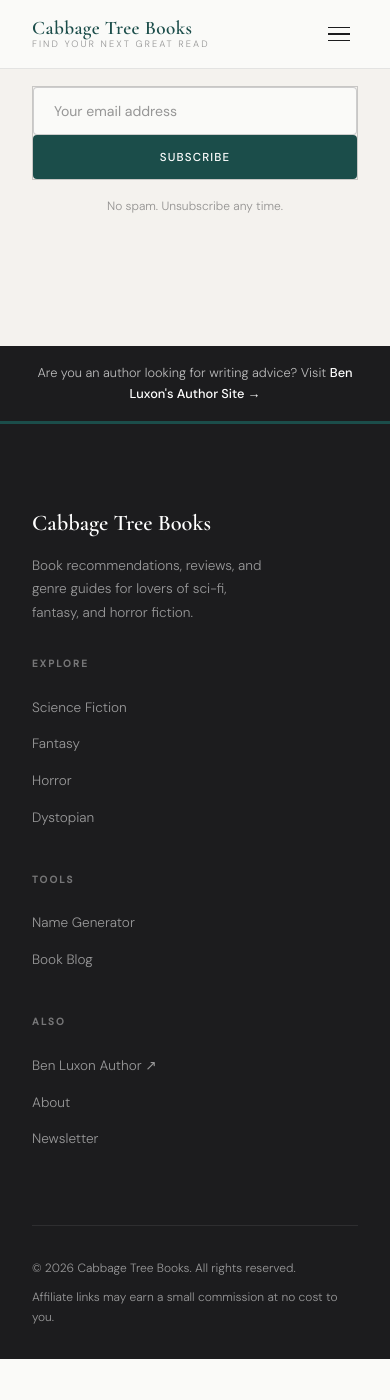
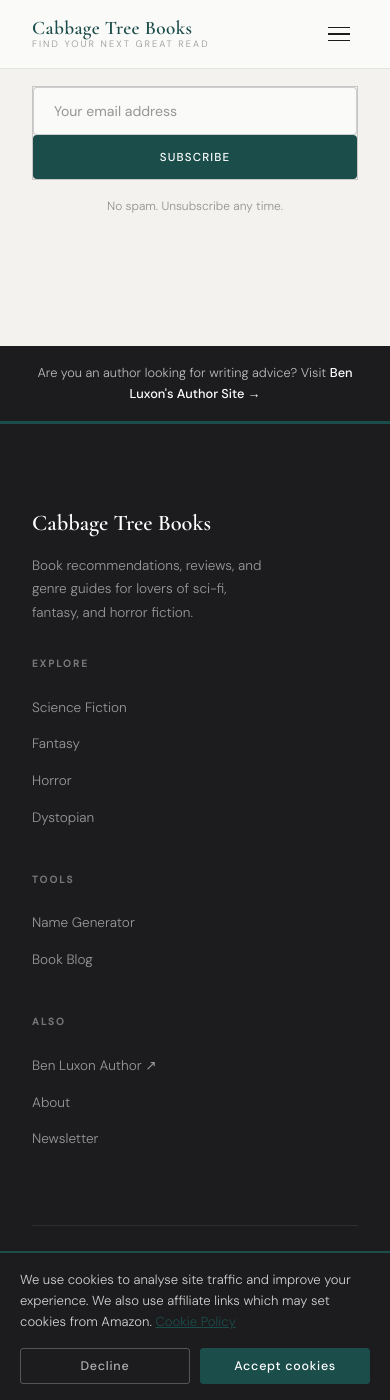
Before and after one commit to bluxon92-bit/cabbagetreebooks.com, a Jekyll site: the page built from index.html, in a window 390 px wide and 1400 px high, scrolled down 5624 px. Built offline with Jekyll 4.4.1, drawn with Linux system fonts in a browser that asks for light colours; before the commit the page ends 6983 px from its top, so only the background shows below that.

Commit message:
Added cookies banner

```diff
--- /dev/null
+++ b/_includes/cookie-banner.html
@@ -0,0 +1,60 @@
+<!-- Cookie consent banner -->
+<div class="cookie-banner" id="cookie-banner" role="dialog" aria-label="Cookie consent" aria-live="polite">
+  <div class="cookie-banner-inner">
+    <div class="cookie-banner-text">
+      <p>
+        We use cookies to analyse site traffic and improve your experience. We also use affiliate links which may set cookies from Amazon.
+        <a href="{{ '/cookie-policy/' | relative_url }}">Cookie Policy</a>
+      </p>
+    </div>
+    <div class="cookie-banner-actions">
+      <button class="cookie-btn cookie-btn--decline" id="cookie-decline">Decline</button>
+      <button class="cookie-btn cookie-btn--accept" id="cookie-accept">Accept cookies</button>
+    </div>
+  </div>
+</div>
+
+<script>
+(function() {
+  var banner = document.getElementById('cookie-banner');
+  var consent = localStorage.getItem('ctb_cookie_consent');
+
+  // Hide banner if already decided
+  if (consent === 'accepted' || consent === 'declined') {
+    banner.style.display = 'none';
+    if (consent === 'accepted') loadAnalytics();
+    return;
+  }
+
+  // Show banner
+  banner.style.display = 'block';
+
+  document.getElementById('cookie-accept').addEventListener('click', function() {
+    localStorage.setItem('ctb_cookie_consent', 'accepted');
+    banner.classList.add('cookie-banner--hiding');
+    setTimeout(function() { banner.style.display = 'none'; }, 350);
+    loadAnalytics();
+  });
+
+  document.getElementById('cookie-decline').addEventListener('click', function() {
+    localStorage.setItem('ctb_cookie_consent', 'declined');
+    banner.classList.add('cookie-banner--hiding');
+    setTimeout(function() { banner.style.display = 'none'; }, 350);
+  });
+
+  function loadAnalytics() {
+    // Google Analytics — replace GA_MEASUREMENT_ID with your actual ID (e.g. G-XXXXXXXXXX)
+    // Only loads after explicit user consent
+    var GA_ID = 'GA_MEASUREMENT_ID';
+    if (!GA_ID || GA_ID === 'GA_MEASUREMENT_ID') return;
+    var script = document.createElement('script');
+    script.async = true;
+    script.src = 'https://www.googletagmanager.com/gtag/js?id=' + GA_ID;
+    document.head.appendChild(script);
+    window.dataLayer = window.dataLayer || [];
+    function gtag(){ dataLayer.push(arguments); }
+    gtag('js', new Date());
+    gtag('config', GA_ID, { anonymize_ip: true });
+  }
+})();
+</script>
--- a/_includes/footer.html
+++ b/_includes/footer.html
@@ -38,7 +38,11 @@
 
     <div class="footer-bottom">
       <span>© {{ site.time | date: "%Y" }} Cabbage Tree Books. All rights reserved.</span>
-      <span>Affiliate links may earn a small commission at no cost to you.</span>
+      <div class="footer-legal-links">
+        <a href="{{ '/terms/' | relative_url }}">Terms &amp; Conditions</a>
+        <a href="{{ '/cookie-policy/' | relative_url }}">Cookie Policy</a>
+        <span>Affiliate links may earn a small commission at no cost to you.</span>
+      </div>
     </div>
   </div>
 </footer>
--- a/_includes/header.html
+++ b/_includes/header.html
@@ -8,7 +8,7 @@
 
     <ul class="nav-links" role="list">
 
-
+      <li><a href="{{ '/' | relative_url }}">Home</a></li>
       <li><a href="{{ '/blog/' | relative_url }}">Blog</a></li>
 
       <li class="nav-dropdown">
--- a/_layouts/default.html
+++ b/_layouts/default.html
@@ -24,6 +24,7 @@
 
   {% include sister-banner.html %}
   {% include footer.html %}
+  {% include cookie-banner.html %}
 
   <script src="{{ '/assets/js/main.js' | relative_url }}"></script>
 </body>
--- a/assets/css/main.css
+++ b/assets/css/main.css
@@ -2128,3 +2128,261 @@
   .lead-gen-card { padding: 1.5rem; }
   .lead-gen-book-preview { flex-direction: column; text-align: center; }
 }
+
+/* ==============================================
+   LEGAL PAGES
+   ============================================== */
+.legal-hero {
+  background: var(--paper);
+  border-bottom: 1px solid var(--border);
+  padding: 4rem 2rem 3rem;
+}
+
+.legal-hero-inner {
+  max-width: 720px;
+  margin: 0 auto;
+}
+
+.legal-hero h1 {
+  font-family: var(--font-display);
+  font-size: clamp(2rem, 4vw, 3rem);
+  font-weight: 600;
+  margin: 0.5rem 0 0.5rem;
+}
+
+.legal-hero p {
+  color: var(--ink-muted);
+  font-size: 0.82rem;
+  margin: 0;
+}
+
+.legal-body {
+  background: var(--white);
+}
+
+.legal-content {
+  max-width: 720px;
+  padding-top: 3rem;
+  padding-bottom: 4rem;
+}
+
+.legal-intro {
+  font-size: 1.05rem;
+  color: var(--ink-soft);
+  line-height: 1.8;
+  margin-bottom: 2.5rem;
+  padding-bottom: 2rem;
+  border-bottom: 1px solid var(--border);
+}
+
+.legal-content h2 {
+  font-family: var(--font-display);
+  font-size: 1.35rem;
+  font-weight: 600;
+  margin: 2.5rem 0 0.75rem;
+  color: var(--ink);
+}
+
+.legal-content h3 {
+  font-family: var(--font-body);
+  font-size: 0.9rem;
+  font-weight: 600;
+  text-transform: uppercase;
+  letter-spacing: 0.08em;
+  margin: 1.75rem 0 0.6rem;
+  color: var(--ink);
+}
+
+.legal-content p {
+  color: var(--ink-soft);
+  line-height: 1.85;
+  margin-bottom: 1rem;
+  font-size: 0.95rem;
+}
+
+.legal-content ul {
+  margin: 0.5rem 0 1.25rem 1.25rem;
+}
+
+.legal-content ul li {
+  color: var(--ink-soft);
+  line-height: 1.8;
+  font-size: 0.95rem;
+  margin-bottom: 0.4rem;
+}
+
+.legal-content a {
+  color: var(--teal);
+  text-decoration: underline;
+}
+
+.legal-content a:hover {
+  color: var(--teal-light);
+}
+
+.cookie-table {
+  width: 100%;
+  border-collapse: collapse;
+  margin: 1rem 0 1.75rem;
+  font-size: 0.82rem;
+}
+
+.cookie-table th {
+  text-align: left;
+  padding: 0.6rem 0.85rem;
+  background: var(--paper);
+  border: 1px solid var(--border);
+  font-weight: 600;
+  color: var(--ink);
+  white-space: nowrap;
+}
+
+.cookie-table td {
+  padding: 0.6rem 0.85rem;
+  border: 1px solid var(--border);
+  color: var(--ink-soft);
+  vertical-align: top;
+  line-height: 1.5;
+}
+
+.cookie-table code {
+  font-family: monospace;
+  font-size: 0.78rem;
+  background: var(--paper);
+  padding: 0.15em 0.4em;
+  border-radius: 2px;
+  color: var(--teal);
+}
+
+/* Footer legal links */
+.footer-legal-links {
+  display: flex;
+  align-items: center;
+  gap: 1.25rem;
+  flex-wrap: wrap;
+}
+
+.footer-legal-links a {
+  color: var(--ink-muted);
+  font-size: 0.75rem;
+  text-decoration: underline;
+  transition: color var(--t-fast) var(--ease);
+}
+
+.footer-legal-links a:hover { color: var(--teal); }
+
+.footer-legal-links span {
+  color: var(--ink-muted);
+  font-size: 0.75rem;
+}
+
+/* ==============================================
+   COOKIE BANNER
+   ============================================== */
+.cookie-banner {
+  display: none;
+  position: fixed;
+  bottom: 0;
+  left: 0;
+  right: 0;
+  z-index: 999;
+  background: var(--ink);
+  color: var(--white);
+  border-top: 2px solid var(--teal);
+  transform: translateY(0);
+  transition: transform 0.35s ease, opacity 0.35s ease;
+}
+
+.cookie-banner--hiding {
+  transform: translateY(100%);
+  opacity: 0;
+}
+
+.cookie-banner-inner {
+  max-width: 1200px;
+  margin: 0 auto;
+  padding: 1rem 2rem;
+  display: flex;
+  align-items: center;
+  justify-content: space-between;
+  gap: 2rem;
+  flex-wrap: wrap;
+}
+
+.cookie-banner-text p {
+  font-size: 0.82rem;
+  line-height: 1.6;
+  color: rgba(255,255,255,0.8);
+  margin: 0;
+}
+
+.cookie-banner-text a {
+  color: var(--teal);
+  text-decoration: underline;
+  white-space: nowrap;
+}
+
+.cookie-banner-text a:hover {
+  color: #5ecfca;
+}
+
+.cookie-banner-actions {
+  display: flex;
+  gap: 0.65rem;
+  flex-shrink: 0;
+}
+
+.cookie-btn {
+  font-family: var(--font-body);
+  font-size: 0.78rem;
+  font-weight: 500;
+  letter-spacing: 0.06em;
+  padding: 0.55rem 1.1rem;
+  border-radius: 3px;
+  cursor: pointer;
+  transition: background var(--t-fast) var(--ease), color var(--t-fast) var(--ease);
+  white-space: nowrap;
+}
+
+.cookie-btn--decline {
+  background: transparent;
+  border: 1px solid rgba(255,255,255,0.25);
+  color: rgba(255,255,255,0.65);
+}
+
+.cookie-btn--decline:hover {
+  border-color: rgba(255,255,255,0.55);
+  color: #fff;
+}
+
+.cookie-btn--accept {
+  background: var(--teal);
+  border: 1px solid var(--teal);
+  color: white;
+}
+
+.cookie-btn--accept:hover {
+  background: var(--teal-light);
+  border-color: var(--teal-light);
+}
+
+@media (max-width: 600px) {
+  .cookie-banner-inner {
+    padding: 1rem 1.25rem;
+    gap: 1rem;
+  }
+  .cookie-banner-actions {
+    width: 100%;
+  }
+  .cookie-btn {
+    flex: 1;
+    text-align: center;
+  }
+  .cookie-table {
+    font-size: 0.72rem;
+  }
+  .cookie-table th,
+  .cookie-table td {
+    padding: 0.45rem 0.5rem;
+  }
+}
```
Also changed, not shown: cookie-policy/index.html (added, +100 -0 lines), terms/index.html (added, +71 -0 lines).
